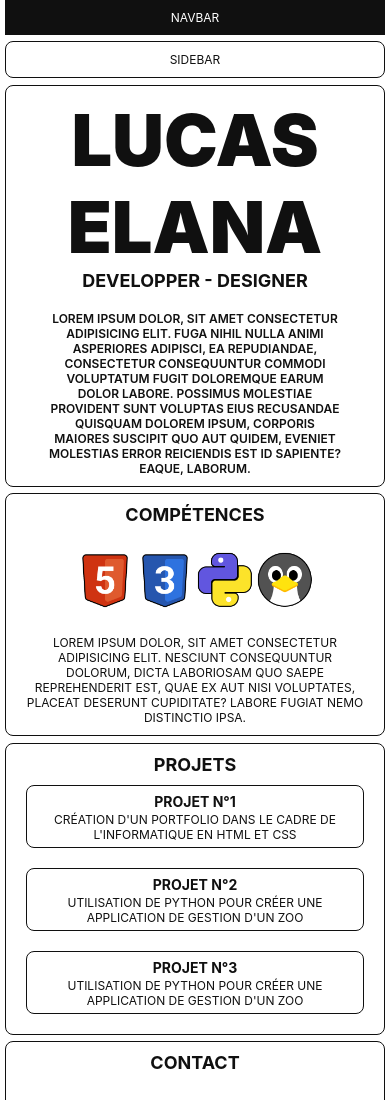
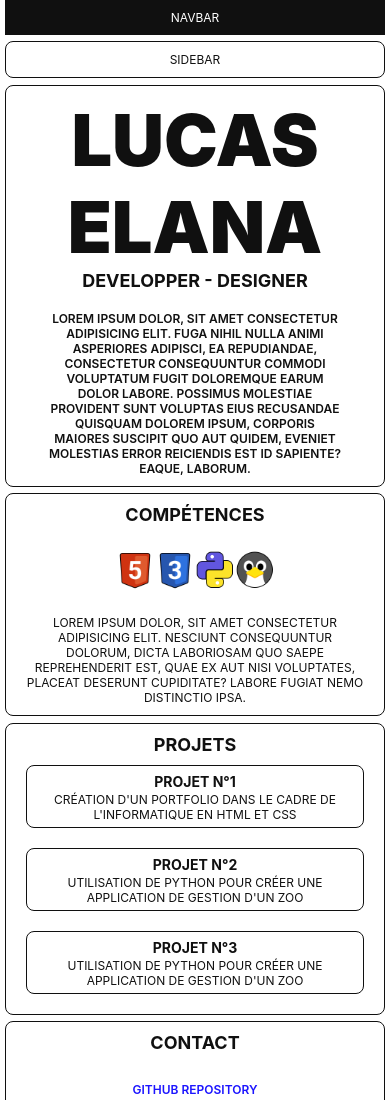
Before and after one commit to Sontacred/Blog-BTSSIO, a plain HTML site: page index.html in a window 390 px wide. Shown: the top 1100 px of the page. Drawn offline with Linux system fonts and the light colour scheme.

Commit message:
Add files via upload

```diff
--- a/style.css
+++ b/style.css
@@ -191,4 +191,7 @@ h3{
     .content1 .content2 .content3{
         height: fit-content;
     }
+    img{
+        height: 40px;
+    }
 }
```
